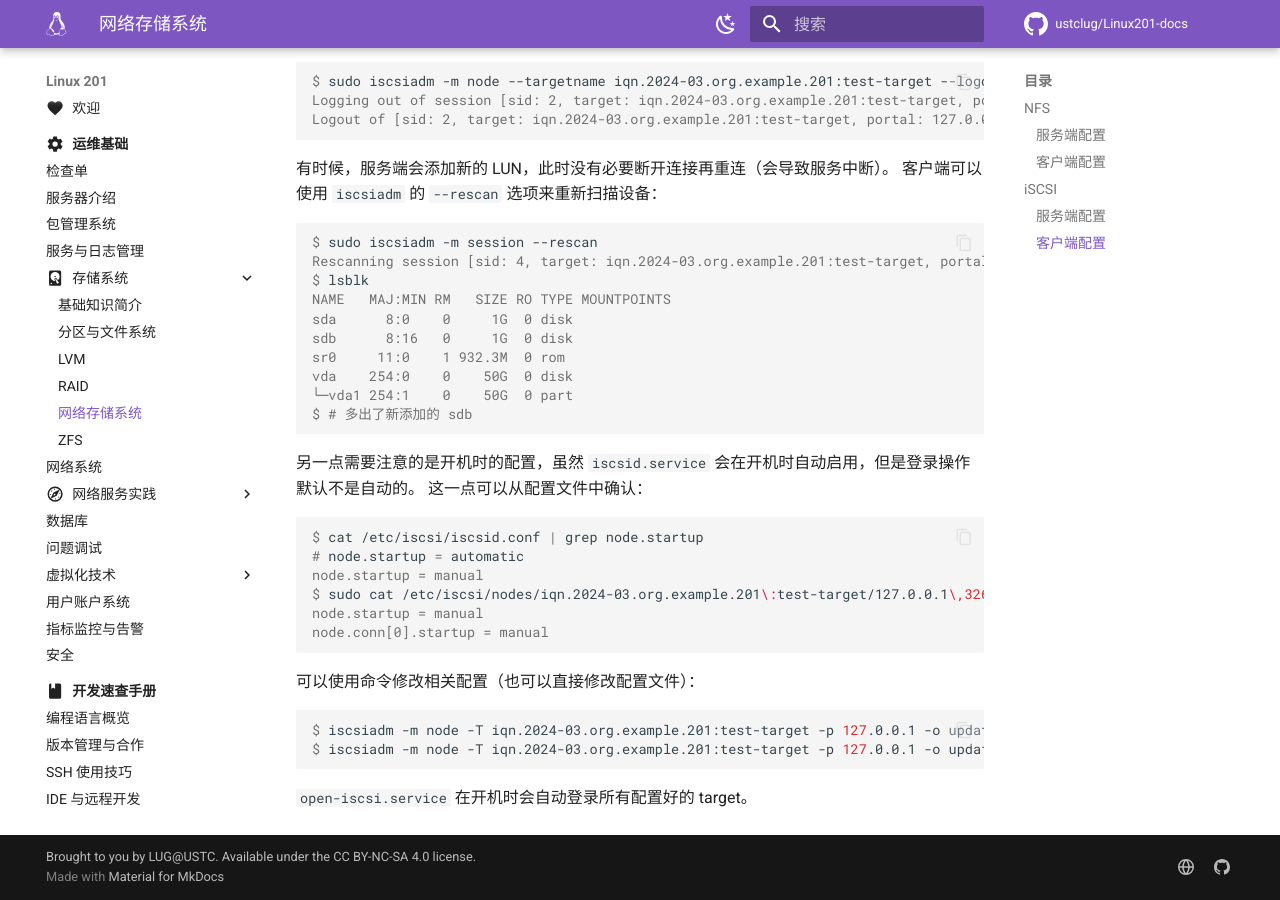
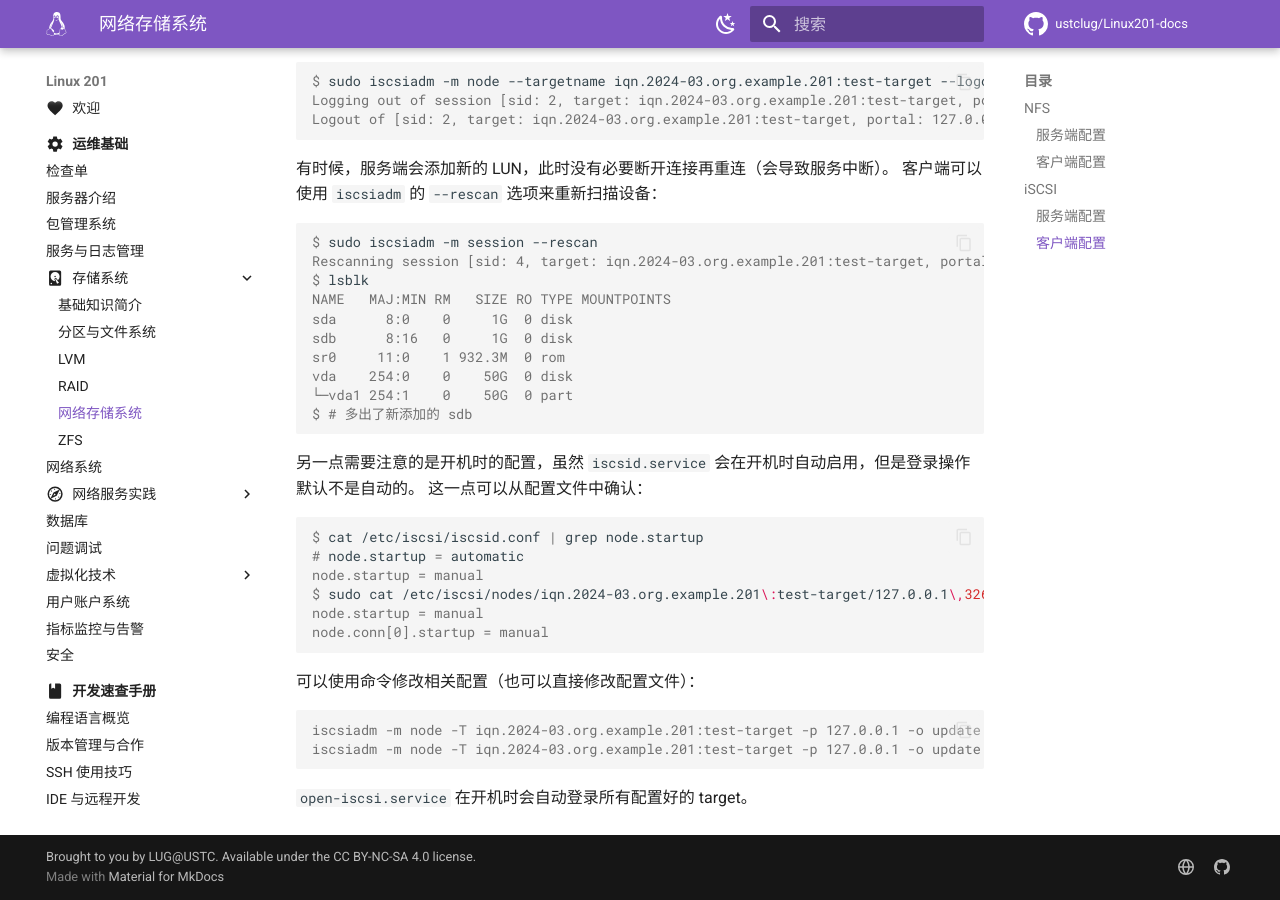
Before and after one commit to ustclug/Linux201-docs, an MkDocs documentation site: the page built from docs/ops/storage/network.md, in a window 1280 px wide and 900 px high, scrolled down 8138 px. Built offline with MkDocs 1.6.1 and Material for MkDocs 9.7.7, drawn with Linux system fonts in a browser that asks for light colours; comment, search, counter and statistics services are not loaded.

Commit message:
Auto fix formatting from GitHub Actions run 144

````diff
--- a/docs/ops/storage/network.md
+++ b/docs/ops/storage/network.md
@@ -546,8 +546,8 @@ node.conn[0].startup = manual
 可以使用命令修改相关配置（也可以直接修改配置文件）：
 
 ```console
-$ iscsiadm -m node -T iqn.2024-03.org.example.201:test-target -p 127.0.0.1 -o update -n node.startup -v automatic
-$ iscsiadm -m node -T iqn.2024-03.org.example.201:test-target -p 127.0.0.1 -o update -n node.conn[0].startup -v automatic
+iscsiadm -m node -T iqn.2024-03.org.example.201:test-target -p 127.0.0.1 -o update -n node.startup -v automatic
+iscsiadm -m node -T iqn.2024-03.org.example.201:test-target -p 127.0.0.1 -o update -n node.conn[0].startup -v automatic
 ```
 
 `open-iscsi.service` 在开机时会自动登录所有配置好的 target。
````
